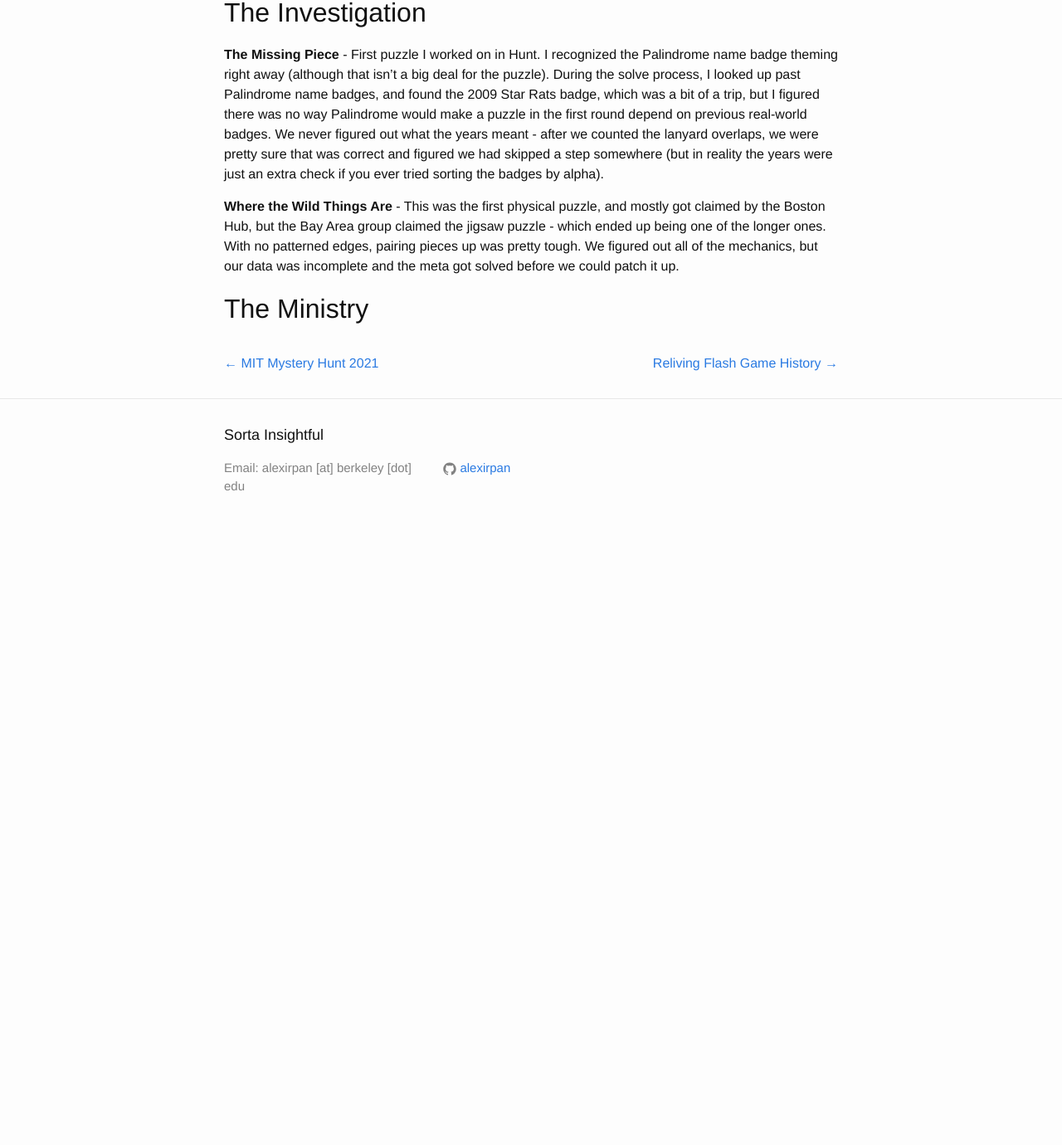
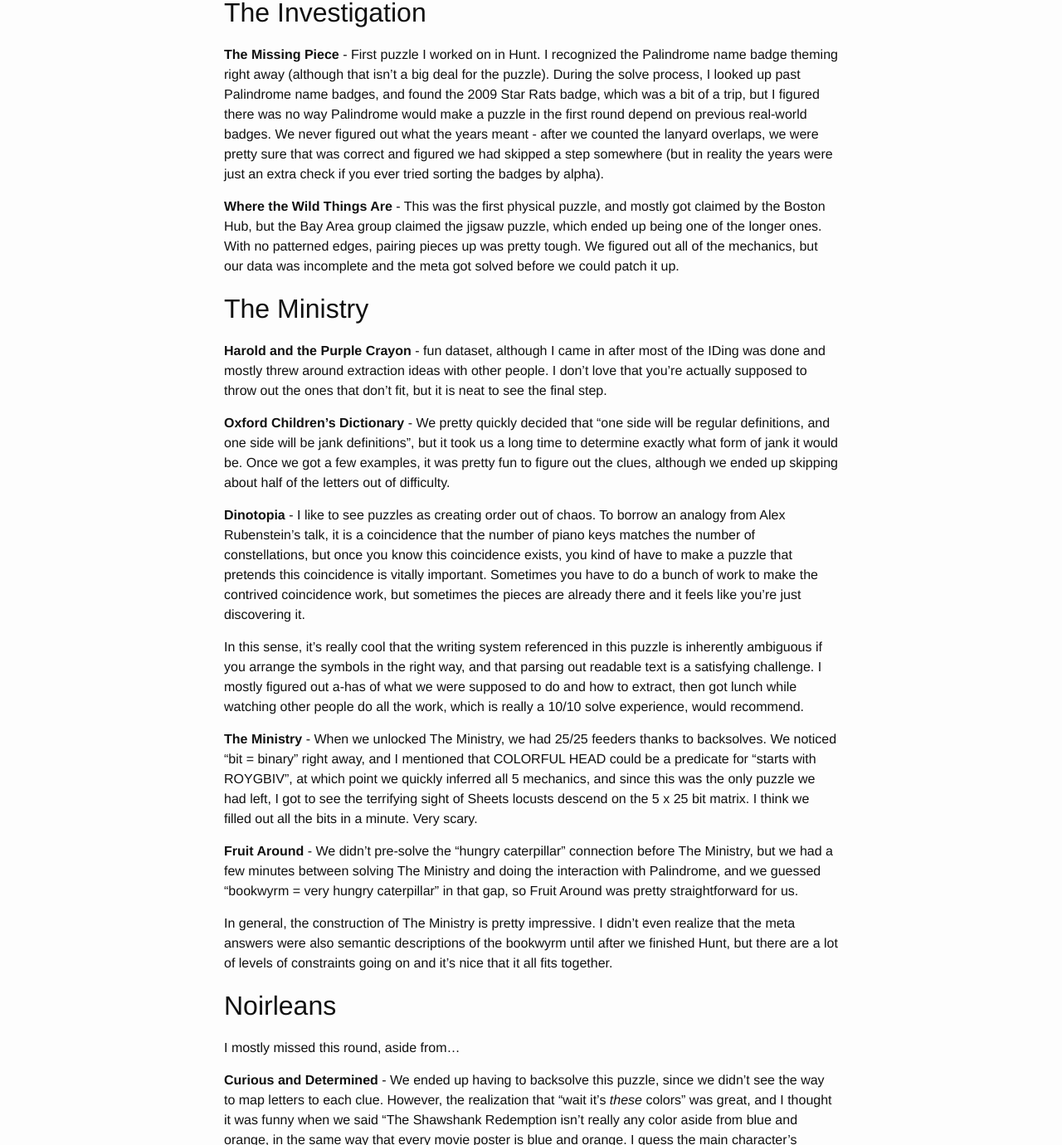
Before and after one commit to alexirpan/alexirpan.github.io, a Jekyll site: the page built from _posts/2022-01-10-mh-2022.markdown, in a window 1280 px wide and 1400 px high, scrolled down 2207 px, cut to the strip 20-1400 px from the top of the window. Shown: the whole strip at 83% size. Built offline with Jekyll 4.4.1, drawn with Linux system fonts in a browser that asks for light colours; nearby versions of some CDN libraries; before the commit the page ends 2885 px from its top, so only the background shows below that; some of the changed text lies outside the part shown.

Commit message:
Some more progress

```diff
--- a/_posts/2022-01-10-mh-2022.markdown
+++ b/_posts/2022-01-10-mh-2022.markdown
@@ -45,7 +45,7 @@
 okay to hunt this way. This means that, for example, you never need to ask permission to
 backsolve, and every year we've had a puzzle that got sniped from someone who was about
 to finish their forward solve. Depending on viewpoint, this is either fine or horrifying.
-But, well, it does *work*, and there's some fun in figuring out the right speedrun route.
+But, well, it does *work*, and it can be fun to improvise a good speedrun route.
 
 
 Thoughts on Hunt
@@ -107,10 +107,42 @@
 the badges by alpha).
 
 **Where the Wild Things Are** - This was the first physical puzzle, and mostly got claimed by the
-Boston Hub, but the Bay Area group claimed the jigsaw puzzle - which ended up being one of the
+Boston Hub, but the Bay Area group claimed the jigsaw puzzle, which ended up being one of the
 longer ones. With no patterned edges, pairing pieces up was pretty tough. We figured out all of the
 mechanics, but our data was incomplete and the meta got solved before we could patch it up.
 
 
 The Ministry
 ------------------------------------------------------------------------------------
+
+**Harold and the Purple Crayon** - fun dataset, although I came in after most of the IDing was done and mostly threw around extraction ideas with other people. I don't love that you're actually supposed to throw out the ones that don't fit, but it is neat to see the final step.
+
+**Oxford Children's Dictionary** - We pretty quickly decided that "one side will be regular definitions, and one side will be jank definitions", but it took us a long time to determine exactly what form of jank it would be. Once we got a few examples, it was pretty fun to figure out the clues, although we ended up skipping about half of the letters out of difficulty.
+
+**Dinotopia** - I like to see puzzles as creating order out of chaos. To borrow an analogy from Alex Rubenstein's talk, it is a coincidence that the number of piano keys matches the number of constellations, but once you know this coincidence exists, you kind of have to make a puzzle that pretends this coincidence is vitally important. Sometimes you have to do a bunch of work to make the contrived coincidence work, but sometimes the pieces are already there and it feels like you're just discovering it.
+
+In this sense, it's really cool that the writing system referenced in this puzzle is inherently ambiguous if you arrange the symbols in the right way, and that parsing out readable text is a satisfying challenge. I mostly figured out a-has of what we were supposed to do and how to extract, then got lunch while watching other people do all the work, which is really a 10/10 solve experience, would recommend.
+
+**The Ministry** - When we unlocked The Ministry, we had 25/25 feeders thanks to backsolves. We noticed "bit = binary" right away, and I mentioned that COLORFUL HEAD could be a predicate for "starts with ROYGBIV", at which point we quickly inferred all 5 mechanics, and since this was the only puzzle we had left, I got to see the terrifying sight of Sheets locusts descend on the 5 x 25 bit matrix. I think we filled out all the bits in a minute. Very scary.
+
+**Fruit Around** - We didn't pre-solve the "hungry caterpillar" connection before The Ministry, but we had a few minutes between solving The Ministry and doing the interaction with Palindrome, and we guessed "bookwyrm = very hungry caterpillar" in that gap, so Fruit Around was pretty straightforward for us.
+
+In general, the construction of The Ministry is pretty impressive. I didn't even realize that the meta answers were also semantic descriptions of the bookwyrm until after we finished Hunt, but there are a lot of levels of constraints going on and it's nice that it all fits together.
+
+
+Noirleans
+-----------------------------------
+
+I mostly missed this round, aside from...
+
+**Curious and Determined** - We ended up having to backsolve this puzzle, since we didn't see the way to map letters to each clue. However, the realization that "wait it's *these* colors" was great, and I thought it was funny when we said "The Shawshank Redemption isn't really any color aside from blue and orange, in the same way that every movie poster is blue and orange. I guess the main character's named Red...wait a second."
+
+
+Lake Eerie
+----------------------------------
+
+**Large-scale Anthropomorphism** - after IDing a few of the animals, we dumped all of the animals into Google at once, and got search results for taikyoku shogi, which translates to "ultimate chess", a terrifyingly complicated game played on a 36x36 board. We IDed the appropriate adjectives, guessed the Chinese (well, Japanese) numerals were cluing rows, and figured it was a taikyoku shogi chess puzzle. That seemed like *exactly* the kind of ridiculous thing we'd need to do for a Mystery Hunt puzzle.
+
+Now, if you solved the puzzle yourself, you might have noticed one issue - the game that's used is actually dai shogi, which is played on a 15x15 board where rows are labeled with Japanese numerals (rather than letters). Most piece movement is the same, but notably, the king in taikyoku shogi is allowed to move up to 2 spaces, which made it significantly harder to decide on the best reply. When we got the king out of checkmate, we figured we had made an error somewhere.
+
+Interestingly, whether you interpret it as taikyoku shogi or dai shogi, you extract FIC first either way, and we said "it's probably something like FICTION or FICTIONAL or FICKLE" many times. We tried the first two, came back after someone found dai shogi, and also extracted FIC followed by weird letters as we went down a non-optimal mate. After a closer reading of the rules, we figured out the *igui* rule to take a piece without moving out of the pin.
```
